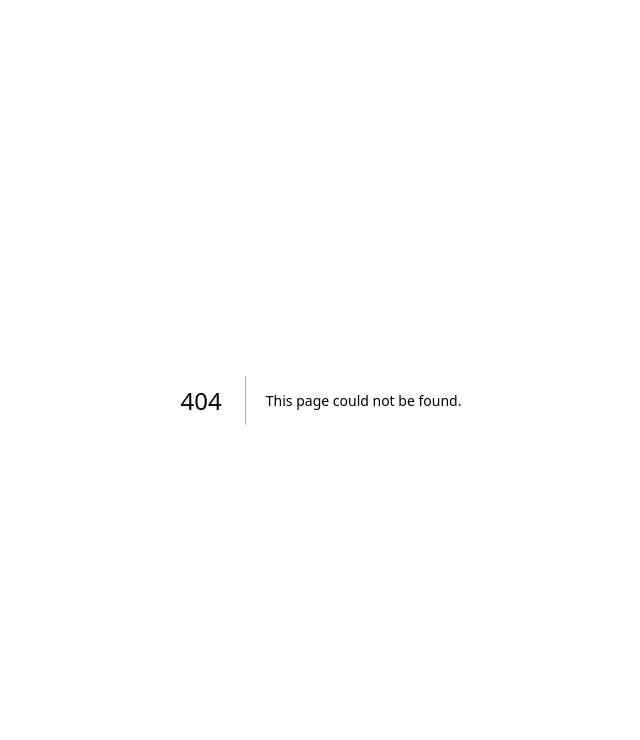
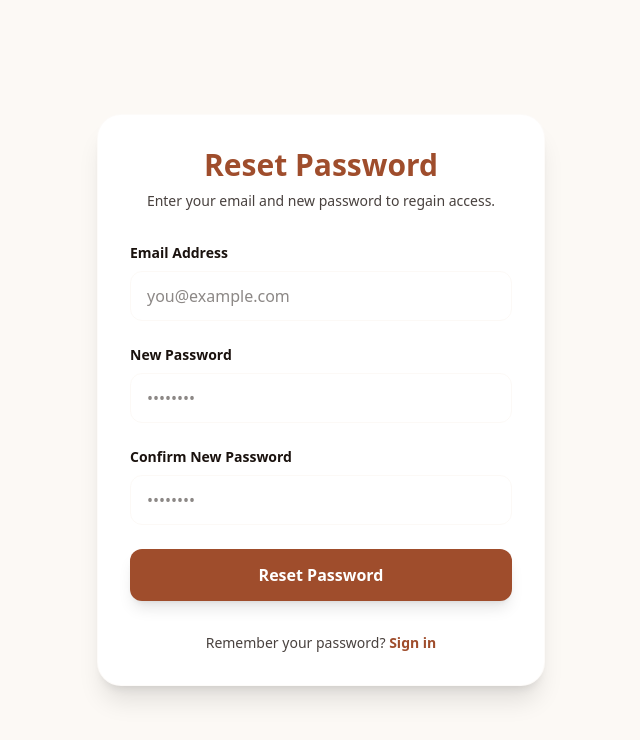
Before and after one commit to UganSinghMaharjan/Goodwill, a Next.js app: page /auth/forgot-password in a window 1280 px wide. Before the commit this address had no page. Shown: the top 740 px of the page, without its empty margins (319-959 px from the left). Built offline with nearby package versions, Linux system fonts and the light colour scheme.

Commit message:
change few feat color

```diff
--- a/src/app/about/page.tsx
+++ b/src/app/about/page.tsx
@@ -25,7 +25,7 @@ export default function AboutPage() {
       <section className="pt-32 pb-24 bg-background">
         <div className="container mx-auto px-6">
           <div className="max-w-4xl mx-auto">
-            <h1 className="text-5xl md:text-6xl font-extrabold mb-12 tracking-tight">
+            <h1 className="text-5xl md:text-6xl font-extrabold mb-12 text-foreground tracking-tight">
               Our Story <span className="text-primary">&</span> Heritage
             </h1>
 
@@ -40,7 +40,7 @@ export default function AboutPage() {
                   <h3 className="text-sm font-bold uppercase tracking-widest text-primary">
                     Founders
                   </h3>
-                  <div className="flex flex-col space-y-2">
+                  <div className="flex flex-col space-y-2 text-foreground">
                     <span className="text-2xl font-bold">
                       Madan Kaji Maharjan
                     </span>
@@ -60,13 +60,17 @@ export default function AboutPage() {
 
             <div className="grid grid-cols-1 md:grid-cols-3 gap-12 mb-24">
               <div className="p-8 bg-accent/20 rounded-3xl">
-                <h4 className="font-bold text-lg mb-4">Location</h4>
-                <p className="text-secondary text-sm font-semibold leading-relaxed">
+                <h4 className="font-bold text-lg text-foreground mb-4">
+                  Location
+                </h4>
+                <p className="text-foreground text-sm font-semibold leading-relaxed">
                   M8P8+GWH, Lalitpur 44600
                 </p>
               </div>
               <div className="p-8 bg-accent/20 rounded-3xl border-2 border-primary/20">
-                <h4 className="font-bold text-lg mb-4">Service Options</h4>
+                <h4 className="font-bold text-lg text-foreground mb-4">
+                  Service Options
+                </h4>
                 <div className="flex items-center space-x-2 text-primary">
                   <svg
                     className="w-5 h-5"
@@ -87,7 +91,9 @@ export default function AboutPage() {
                 </div>
               </div>
               <div className="p-8 bg-accent/20 rounded-3xl">
-                <h4 className="font-bold text-lg mb-4">Contact Info</h4>
+                <h4 className="font-bold text-lg text-foreground mb-4">
+                  Contact Info
+                </h4>
                 <p className="text-secondary text-sm font-semibold">
                   01-5523697
                 </p>
@@ -100,7 +106,7 @@ export default function AboutPage() {
             <div className="bg-white/50 backdrop-blur-sm border border-accent rounded-[2rem] p-8 md:p-12">
               <div className="flex flex-col md:flex-row justify-between items-end mb-8 gap-4">
                 <div>
-                  <h2 className="text-3xl font-bold mb-2 tracking-tight">
+                  <h2 className="text-3xl font-bold mb-2 text-foreground tracking-tight">
                     Showroom Hours
                   </h2>
                   <p className="text-secondary text-sm">
@@ -112,20 +118,22 @@ export default function AboutPage() {
                 </span>
               </div>
 
-              <div className="overflow-hidden border border-accent/30 rounded-2xl">
+              <div className="overflow-hidden border border-accent/20 rounded-2xl">
                 <table className="w-full text-left">
-                  <thead className="bg-accent/30 text-xs font-bold uppercase tracking-wider">
+                  <thead className="bg-primary/50 text-foreground text-xs font-bold uppercase tracking-wider">
                     <tr>
                       <th className="px-6 py-4">Day</th>
                       <th className="px-6 py-4">Hours</th>
                       <th className="px-6 py-4">Status</th>
                     </tr>
                   </thead>
-                  <tbody className="divide-y divide-accent/20 text-sm">
+                  <tbody className="divide-y divide-foreground/20 text-sm">
                     {suggestedHours.map((row, i) => (
                       <tr key={i} className={row.note ? "bg-primary/5" : ""}>
-                        <td className="px-6 py-4 font-bold">{row.day}</td>
-                        <td className="px-6 py-4 text-secondary">
+                        <td className="px-6 py-4 font-bold text-foreground">
+                          {row.day}
+                        </td>
+                        <td className="px-6 py-4 text-foreground">
                           {row.hours}
                         </td>
                         <td className="px-6 py-4">
--- /dev/null
+++ b/src/app/auth/forgot-password/page.tsx
@@ -0,0 +1,143 @@
+"use client";
+
+import { useState } from "react";
+import { useRouter } from "next/navigation";
+import Link from "next/link";
+import toast from "react-hot-toast";
+
+export default function ForgotPasswordPage() {
+  const router = useRouter();
+  const [loading, setLoading] = useState(false);
+  const [formData, setFormData] = useState({
+    email: "",
+    new_password: "",
+    confirm_password: "",
+  });
+
+  const handleChange = (e: React.ChangeEvent<HTMLInputElement>) => {
+    setFormData({ ...formData, [e.target.name]: e.target.value });
+  };
+
+  const handleSubmit = async (e: React.FormEvent) => {
+    e.preventDefault();
+    setLoading(true);
+
+    if (formData.new_password !== formData.confirm_password) {
+      toast.error("Passwords do not match");
+      setLoading(false);
+      return;
+    }
+
+    try {
+      const response = await fetch(
+        "http://127.0.0.1:8001/auth/reset-password",
+        {
+          method: "POST",
+          headers: {
+            "Content-Type": "application/json",
+          },
+          body: JSON.stringify({
+            email: formData.email,
+            new_password: formData.new_password,
+          }),
+        },
+      );
+
+      const data = await response.json();
+
+      if (response.ok) {
+        toast.success("Password reset successfully");
+        router.push("/auth/login");
+      } else {
+        toast.error(data.detail || "Failed to reset password");
+      }
+    } catch (error) {
+      console.error("Reset error:", error);
+      toast.error("An error occurred. Please try again.");
+    } finally {
+      setLoading(false);
+    }
+  };
+
+  return (
+    <div className="min-h-screen flex items-center justify-center bg-background px-4">
+      <div className="max-w-md w-full bg-white rounded-3xl shadow-xl p-8 border border-accent/20">
+        <div className="text-center mb-8">
+          <h1 className="text-3xl font-bold text-primary mb-2">
+            Reset Password
+          </h1>
+          <p className="text-foreground/80 text-sm">
+            Enter your email and new password to regain access.
+          </p>
+        </div>
+
+        <form onSubmit={handleSubmit} className="space-y-6">
+          <div>
+            <label className="block text-sm font-bold text-foreground mb-2">
+              Email Address
+            </label>
+            <input
+              type="email"
+              name="email"
+              required
+              value={formData.email}
+              onChange={handleChange}
+              className="w-full px-4 py-3 rounded-xl border border-accent/30 focus:border-primary focus:ring-2 focus:ring-primary/20 outline-none transition-all"
+              placeholder="you@example.com"
+            />
+          </div>
+
+          <div>
+            <label className="block text-sm font-bold text-foreground mb-2">
+              New Password
+            </label>
+            <input
+              type="password"
+              name="new_password"
+              required
+              value={formData.new_password}
+              onChange={handleChange}
+              className="w-full px-4 py-3 rounded-xl border border-accent/30 focus:border-primary focus:ring-2 focus:ring-primary/20 outline-none transition-all"
+              placeholder="••••••••"
+            />
+          </div>
+
+          <div>
+            <label className="block text-sm font-bold text-foreground mb-2">
+              Confirm New Password
+            </label>
+            <input
+              type="password"
+              name="confirm_password"
+              required
+              value={formData.confirm_password}
+              onChange={handleChange}
+              className="w-full px-4 py-3 rounded-xl border border-accent/30 focus:border-primary focus:ring-2 focus:ring-primary/20 outline-none transition-all"
+              placeholder="••••••••"
+            />
+          </div>
+
+          <button
+            type="submit"
+            disabled={loading}
+            className="w-full py-3.5 bg-primary text-white font-bold rounded-xl hover:bg-primary-hover shadow-lg hover:shadow-primary/25 hover:-translate-y-0.5 transition-all disabled:opacity-70 disabled:cursor-not-allowed"
+          >
+            {loading ? "Resetting..." : "Reset Password"}
+          </button>
+        </form>
+
+        <div className="mt-8 text-center">
+          <p className="text-foreground/80 text-sm">
+            Remember your password?{" "}
+            <Link
+              href="/auth/login"
+              className="font-bold text-primary hover:text-primary-hover hover:underline"
+            >
+              Sign in
+            </Link>
+          </p>
+        </div>
+      </div>
+    </div>
+  );
+}
--- a/src/app/auth/login/page.tsx
+++ b/src/app/auth/login/page.tsx
@@ -95,12 +95,6 @@ export default function LoginPage() {
                 >
                   Password
                 </label>
-                <Link
-                  href="#"
-                  className="text-xs text-primary hover:underline font-bold"
-                >
-                  Forgot Password?
-                </Link>
               </div>
               <input
                 type="password"
@@ -113,6 +107,14 @@ export default function LoginPage() {
                   setFormData({ ...formData, password: e.target.value })
                 }
               />
+              <div className="flex justify-center mt-2">
+                <Link
+                  href="/auth/forgot-password"
+                  className="text-sm font-bold text-primary hover:underline hover:text-primary-hover transition-colors"
+                >
+                  Forgot Password?
+                </Link>
+              </div>
             </div>
 
             <div className="pt-4">
--- a/src/components/Navbar.tsx
+++ b/src/components/Navbar.tsx
@@ -89,14 +89,14 @@ export default function Navbar() {
             <div className="flex items-center gap-4">
               <span
                 className={`text-sm font-semibold hidden sm:block transition-colors duration-300 ${
-                  scrolled ? "text-foreground" : "text-accent"
+                  scrolled ? "text-foreground" : "text-secondary"
                 }`}
               >
                 Hello, {user?.name}
               </span>
               <div className="relative group">
                 <button className="p-2 rounded-full hover:bg-accent/10 transition-colors">
-                  <User className="w-5 h-5 text-primary" />
+                  <User className="w-7 h-7 text-secondary" />
                 </button>
                 <div className="absolute top-full right-0 w-48 bg-white border border-gray-100 rounded-2xl shadow-xl py-2 opacity-0 invisible group-hover:opacity-100 group-hover:visible transition-all duration-300 translate-y-2 group-hover:translate-y-0">
                   {user?.role === "admin" && (
```
